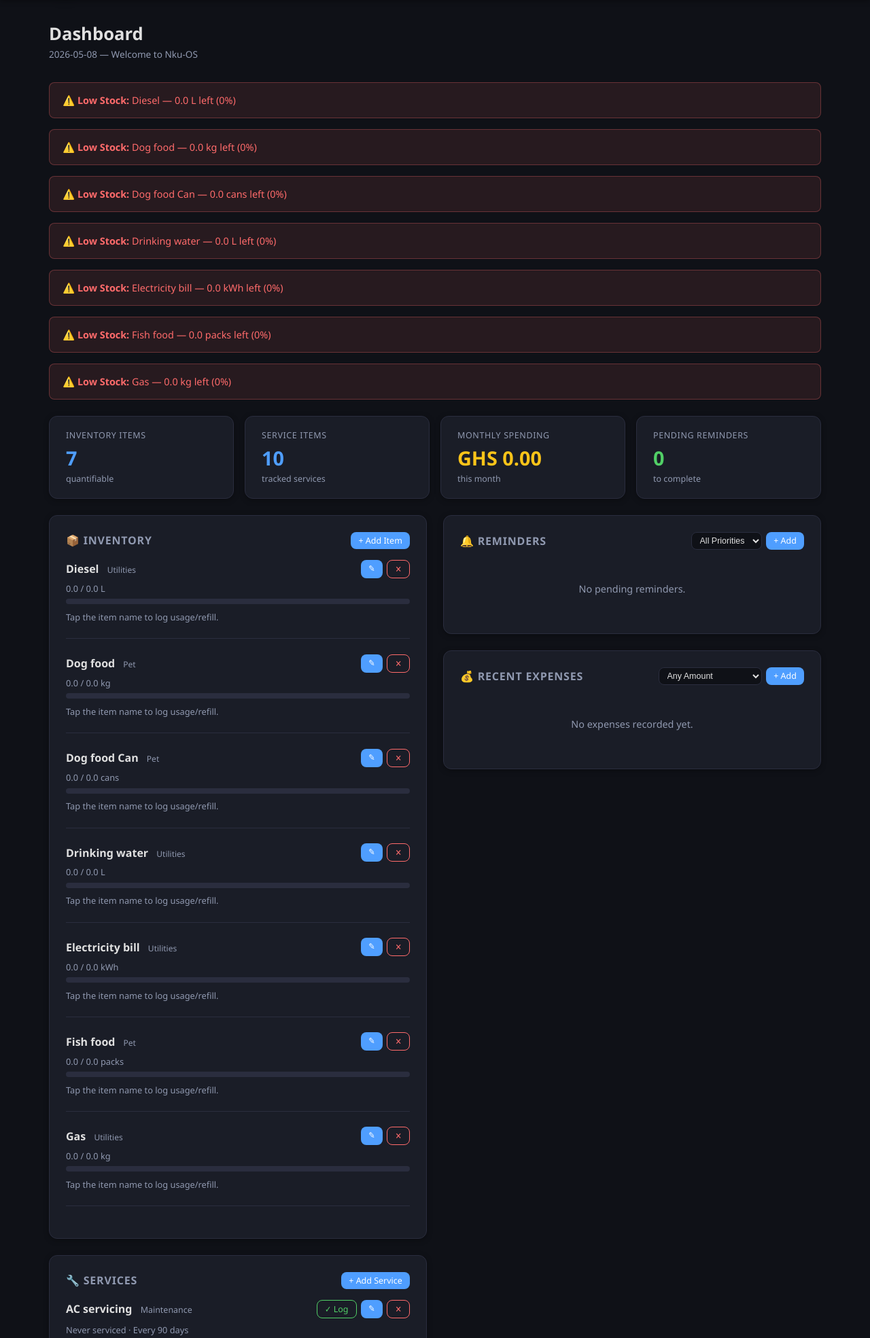
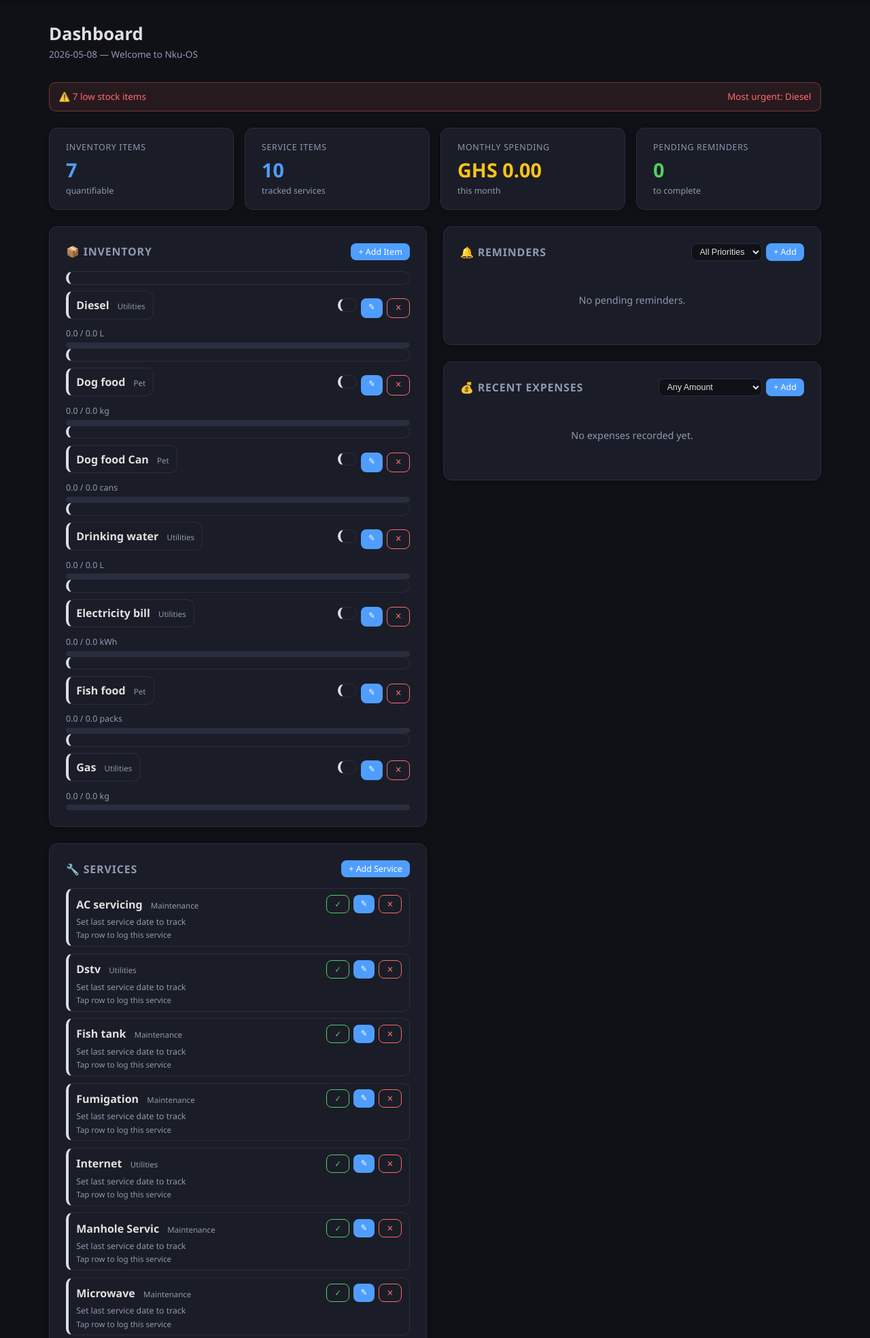
Before and after one commit to andyran205/AndyOS, a Flask app: page / in a window 1280 px wide. Shown: the part 60-2029 px from the top of the page at 68% size. Run offline with Flask 3, Linux system fonts and the light colour scheme; the visitor is signed in with stand-in values (Sample User, id 1); data comes from the database, SQL or seed files in the repository; data that the repository does not hold is empty.

Commit message:
Updated UI design and notifications

```diff
--- a/templates/base.html
+++ b/templates/base.html
@@ -696,6 +696,73 @@
             color      : var(--text-muted);
         }
 
+        .modern-alert-wrap {
+            display: grid;
+            gap: 0.6rem;
+        }
+
+        .modern-alert {
+            border: 1px solid var(--border);
+            border-radius: 10px;
+            padding: 0.7rem 0.85rem;
+            font-size: 0.84rem;
+            display: flex;
+            justify-content: space-between;
+            align-items: center;
+            gap: 0.8rem;
+            background: var(--bg-card);
+        }
+
+        .modern-alert-danger {
+            border-color: rgba(255,107,107,0.35);
+            background: rgba(255,107,107,0.1);
+            color: #ff6b6b;
+        }
+
+        .modern-alert-warning {
+            border-color: rgba(252,196,25,0.35);
+            background: rgba(252,196,25,0.12);
+            color: #fcc419;
+        }
+
+        .mini-row {
+            border: 1px solid var(--border);
+            border-left-width: 4px;
+            border-radius: 10px;
+            padding: 0.55rem 0.7rem;
+            margin-bottom: 0.6rem;
+            background: var(--bg-card);
+            transition: transform 0.15s ease, border-color 0.2s ease, box-shadow 0.2s ease;
+        }
+
+        .mini-row:hover {
+            transform: translateY(-1px);
+            box-shadow: 0 3px 12px var(--shadow);
+        }
+
+        .mini-row.clickable {
+            cursor: pointer;
+        }
+
+        .mini-row-red {
+            border-left-color: #ff6b6b;
+            background: rgba(255,107,107,0.08);
+        }
+
+        .mini-row-yellow {
+            border-left-color: #fcc419;
+            background: rgba(252,196,25,0.08);
+        }
+
+        .mini-row-green {
+            border-left-color: #51cf66;
+            background: rgba(81,207,102,0.08);
+        }
+
+        .mini-row-white {
+            border-left-color: #d9dee8;
+        }
+
         /* =====================================================
            LIGHT THEME OVERRIDES
         ===================================================== */
--- a/templates/home.html
+++ b/templates/home.html
@@ -29,32 +29,28 @@
 <!-- ALERTS -->
 {% if low_stock or overdue or overdue_services %}
 <div id="dashboard-alerts" style="margin-bottom:1.5rem;">
-    {% for svc, status in overdue_services %}
-    <div class="alert alert-danger">
-        🔧 <strong>Service Overdue:</strong>
-        {{ svc.name }} is {{ status.days_overdue }} days overdue
-        — <a href="/log-service/{{ svc.id }}"
-              style="color:#ff6b6b;">Log Service Now</a>
+    <div class="modern-alert-wrap">
+    {% if overdue_services %}
+    <div class="modern-alert modern-alert-danger">
+        <span>🔧 {{ overdue_services|length }} overdue service{{ "" if overdue_services|length == 1 else "s" }}</span>
+        <a href="/log-service/{{ overdue_services[0][0].id }}" style="color:inherit; font-weight:600;">Open first</a>
     </div>
-    {% endfor %}
+    {% endif %}
 
-    {% for i in low_stock %}
-    <div class="alert alert-danger">
-        ⚠️ <strong>Low Stock:</strong> {{ i.item.name }}
-        — {{ i.current }} {{ i.item.unit }} left
-        ({{ i.pct }}%)
-        {% if i.days_left is not none %}
-        — runs out in <strong>{{ i.days_left }} days</strong>
-        {% endif %}
+    {% if low_stock %}
+    <div class="modern-alert modern-alert-danger">
+        <span>⚠️ {{ low_stock|length }} low stock item{{ "" if low_stock|length == 1 else "s" }}</span>
+        <span>Most urgent: {{ low_stock[0].item.name }}</span>
     </div>
-    {% endfor %}
+    {% endif %}
 
-    {% for r in overdue %}
-    <div class="alert alert-warning">
-        🔔 <strong>Overdue:</strong> {{ r.title }}
-        was due on {{ r.due_date }}
+    {% if overdue %}
+    <div class="modern-alert modern-alert-warning">
+        <span>🔔 {{ overdue|length }} overdue reminder{{ "" if overdue|length == 1 else "s" }}</span>
+        <span>Next: {{ overdue[0].title }}</span>
     </div>
-    {% endfor %}
+    {% endif %}
+    </div>
 </div>
 {% endif %}
 
@@ -123,25 +119,30 @@
 
             {% if inventory %}
             {% for i in inventory %}
+            {% set inv_color = 'mini-row-white' %}
+            {% if i.days_left is not none and i.days_left <= 1 %}
+                {% set inv_color = 'mini-row-red' %}
+            {% elif i.days_left is not none and i.days_left <= 5 %}
+                {% set inv_color = 'mini-row-yellow' %}
+            {% elif i.pct >= 85 %}
+                {% set inv_color = 'mini-row-green' %}
+            {% endif %}
 
-            <div class="inventory-item searchable-item"
+            <a href="/inventory/{{ i.item.id }}"
+                 class="inventory-item searchable-item mini-row clickable {{ inv_color }}"
                  data-name="{{ i.item.name | lower }}"
                  data-category="{{ i.item.category | lower }}"
                  data-section="inventory"
-                 style="margin-bottom:1.4rem;
-                        padding-bottom:1.4rem;
-                        border-bottom:1px solid var(--border);">
+                 style="display:block; text-decoration:none; color:inherit;">
 
-                <!-- Name + edit + delete -->
                 <div style="display:flex; justify-content:space-between;
-                            align-items:center; margin-bottom:0.4rem;">
+                            align-items:center; margin-bottom:0.2rem; gap:0.5rem;">
                     <div>
-                        <a href="/inventory/{{ i.item.id }}"
-                           style="font-weight:700; color:var(--text-main); text-decoration:none;">
+                        <span style="font-weight:700; color:var(--text-main);">
                             {{ i.item.name }}
-                        </a>
+                        </span>
                         <span style="color:var(--text-muted);
-                                     font-size:0.75rem;
+                                     font-size:0.72rem;
                                      margin-left:0.5rem;">
                             {{ i.item.category }}
                         </span>
@@ -155,58 +156,35 @@
                     </div>
                     <div class="mobile-stack-row" style="display:flex; gap:0.4rem;">
                         <a href="/edit-inventory/{{ i.item.id }}"
-                           class="btn btn-primary btn-sm">✎</a>
+                           class="btn btn-primary btn-sm" onclick="event.stopPropagation();">✎</a>
                         <a href="/delete/inventory/{{ i.item.id }}"
                            class="btn btn-danger btn-sm"
-                           onclick="return confirm(
+                           onclick="event.stopPropagation();
+                               return confirm(
                                'Delete {{ i.item.name }}?'
-                           )">✕</a>
+                           )"
+                        >✕</a>
                     </div>
                 </div>
 
-                <!-- Stock info -->
-                <div style="font-size:0.8rem;
+                <div style="font-size:0.78rem;
                             color:var(--text-muted);
-                            margin-bottom:0.4rem;">
-                    {{ i.current }} / {{ i.item.regular_stock }}
-                    {{ i.item.unit }}
+                            margin-bottom:0.3rem;">
+                    {{ i.current }} / {{ i.item.regular_stock }} {{ i.item.unit }}
                     {% if i.days_left is not none %}
-                    ·
-                    {% if i.days_left <= 3 %}
-                    <span style="color:#ff6b6b; font-weight:600;">
-                        Runs out in {{ i.days_left }} days
-                    </span>
-                    {% elif i.days_left <= 7 %}
-                    <span style="color:#fcc419;">
-                        {{ i.days_left }} days left
-                    </span>
-                    {% else %}
-                    <span style="color:#51cf66;">
-                        {{ i.days_left }} days left
-                    </span>
-                    {% endif %}
-                    {% endif %}
-                    {% if i.item.avg_daily_use %}
-                    · {{ i.item.avg_daily_use }}
-                    {{ i.item.unit }}/day
+                    · {{ i.days_left }} day{{ "" if i.days_left == 1 else "s" }} left
                     {% endif %}
                 </div>
 
-                <!-- Progress bar -->
-                <div class="progress-bar-bg"
-                     style="margin-bottom:0.6rem;">
+                <div class="progress-bar-bg" style="margin:0;">
                     <div class="progress-bar-fill
-                        {% if i.pct > 50 %}bar-green
-                        {% elif i.pct > 25 %}bar-yellow
+                        {% if i.pct > 70 %}bar-green
+                        {% elif i.pct > 30 %}bar-yellow
                         {% else %}bar-red{% endif %}"
                         style="width:{{ i.pct }}%;">
                     </div>
                 </div>
-
-                <div style="margin-top:0.6rem; color:var(--text-muted); font-size:0.8rem;">
-                    Tap the item name to log usage/refill.
-                </div>
-            </div>
+            </a>
             {% endfor %}
 
             {% else %}
@@ -238,87 +216,57 @@
 
             {% if services %}
             {% for svc, status in services %}
-            <div class="service-item searchable-item"
+            {% set svc_color = 'mini-row-white' %}
+            {% if status.status == 'overdue' or (status.days_until is not none and status.days_until <= 1) %}
+                {% set svc_color = 'mini-row-red' %}
+            {% elif status.days_until is not none and status.days_until <= 7 %}
+                {% set svc_color = 'mini-row-yellow' %}
+            {% elif status.days_until is not none and status.days_until >= 20 %}
+                {% set svc_color = 'mini-row-green' %}
+            {% endif %}
+
+            <div class="service-item searchable-item mini-row clickable {{ svc_color }}"
                  data-name="{{ svc.name | lower }}"
                  data-category="{{ svc.category | lower }}"
                  data-section="services"
-                 style="margin-bottom:1.2rem;
-                        padding-bottom:1.2rem;
-                        border-bottom:1px solid var(--border);">
+                 onclick="window.location.href='/log-service/{{ svc.id }}'">
 
                 <div style="display:flex; justify-content:space-between;
-                            align-items:center; margin-bottom:0.5rem;">
+                            align-items:center; margin-bottom:0.25rem; gap:0.5rem;">
                     <div>
-                        <span style="font-weight:600;">
-                            {{ svc.name }}
-                        </span>
+                        <span style="font-weight:600;">{{ svc.name }}</span>
                         <span style="color:var(--text-muted);
-                                     font-size:0.78rem;
-                                     margin-left:0.5rem;">
-                            {{ svc.category }}
-                        </span>
+                                     font-size:0.72rem;
+                                     margin-left:0.5rem;">{{ svc.category }}</span>
                     </div>
-                    <div class="mobile-stack-row" style="display:flex; gap:0.4rem;">
+                    <div class="mobile-stack-row" style="display:flex; gap:0.35rem;">
                         <a href="/log-service/{{ svc.id }}"
-                           class="btn btn-success btn-sm">
-                            ✓ Log
-                        </a>
+                           class="btn btn-success btn-sm" onclick="event.stopPropagation();">✓</a>
                         <a href="/edit-inventory/{{ svc.id }}"
-                           class="btn btn-primary btn-sm">✎</a>
+                           class="btn btn-primary btn-sm" onclick="event.stopPropagation();">✎</a>
                         <a href="/delete/inventory/{{ svc.id }}"
                            class="btn btn-danger btn-sm"
-                           onclick="return confirm(
+                           onclick="event.stopPropagation();
+                               return confirm(
                                'Delete {{ svc.name }}?'
                            )">✕</a>
                     </div>
                 </div>
 
-                <div style="font-size:0.8rem;
+                <div style="font-size:0.77rem;
                             color:var(--text-muted);
-                            margin-bottom:0.5rem;">
-                    {% if svc.last_service_date %}
-                    Last: {{ svc.last_service_date }}
-                    · Every {{ svc.frequency_days }} days
-                    {% if svc.avg_cost %}
-                    · Avg GHS {{ "%.2f" | format(svc.avg_cost) }}
-                    {% endif %}
+                            margin-bottom:0.2rem;">
+                    {% if status.status == "overdue" %}
+                        Overdue by {{ status.days_overdue }} day{{ "" if status.days_overdue == 1 else "s" }}
+                    {% elif status.days_until is not none %}
+                        Due in {{ status.days_until }} day{{ "" if status.days_until == 1 else "s" }} · {{ status.next_due }}
                     {% else %}
-                    Never serviced
-                    · Every {{ svc.frequency_days }} days
+                        Set last service date to track
                     {% endif %}
                 </div>
-
-                {% if status.status == "overdue" %}
-                <div class="status-badge status-overdue">
-                    ❌ {{ status.days_overdue }} days overdue
+                <div style="font-size:0.72rem; color:var(--text-muted);">
+                    Tap row to log this service
                 </div>
-                {% elif status.status == "due-soon" %}
-                <div class="status-badge status-due-soon">
-                    ⚠️ Due soon — {{ status.next_due }}
-                </div>
-                {% elif status.status == "ok" %}
-                <div class="status-badge status-ok">
-                    ✅ Next due: {{ status.next_due }}
-                </div>
-                {% else %}
-                <div class="status-badge status-unknown">
-                    📅 Set last service date to track
-                </div>
-                {% endif %}
-
-                {% if status.pct is not none
-                      and status.status != "unknown" %}
-                <div class="progress-bar-bg"
-                     style="margin-top:0.5rem;">
-                    <div class="progress-bar-fill
-                        {% if status.pct < 50 %}bar-green
-                        {% elif status.pct < 80 %}bar-yellow
-                        {% else %}bar-red{% endif %}"
-                        style="width:{{ [status.pct,100]|min }}%;">
-                    </div>
-                </div>
-                {% endif %}
-
             </div>
             {% endfor %}
 
```
